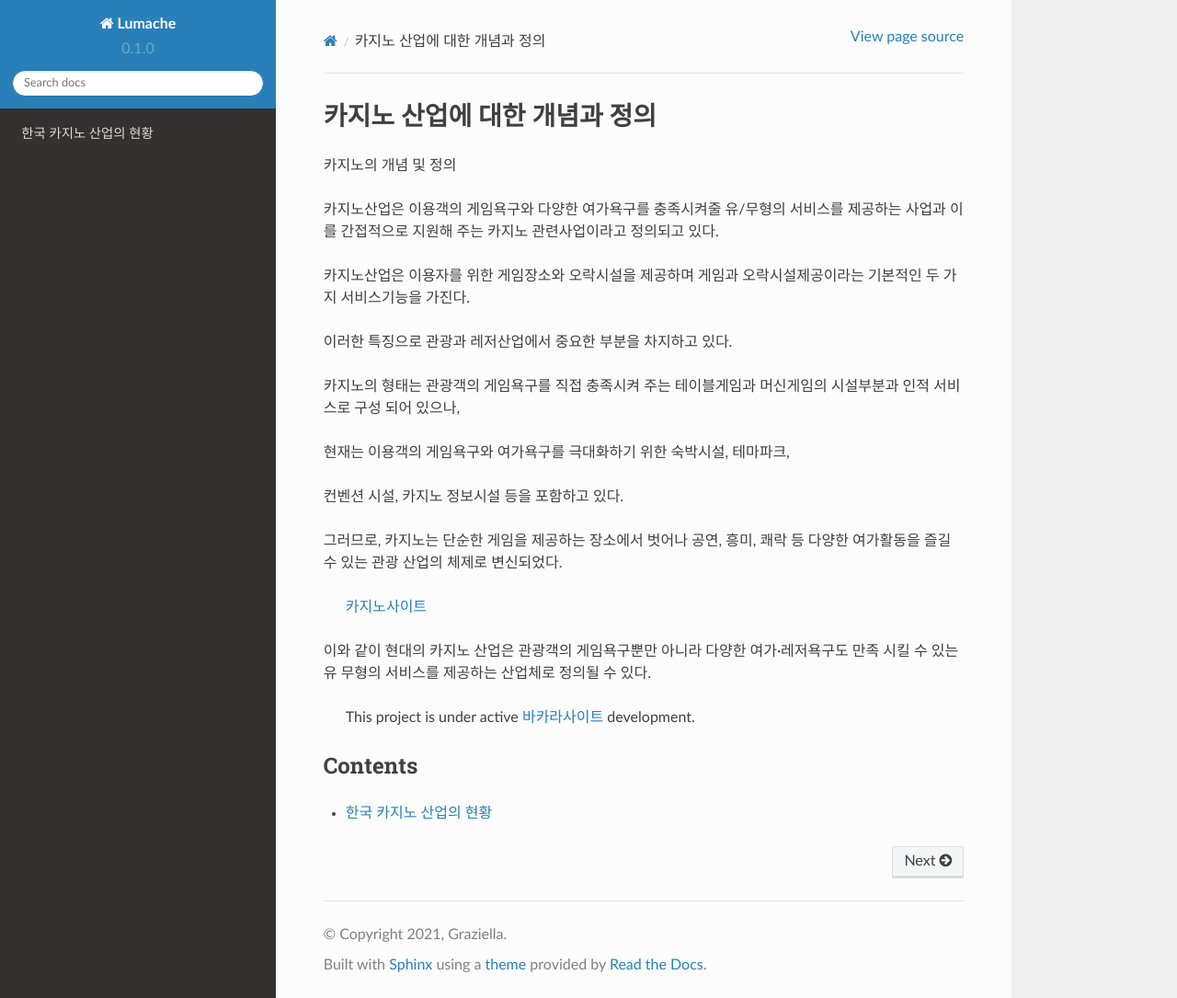
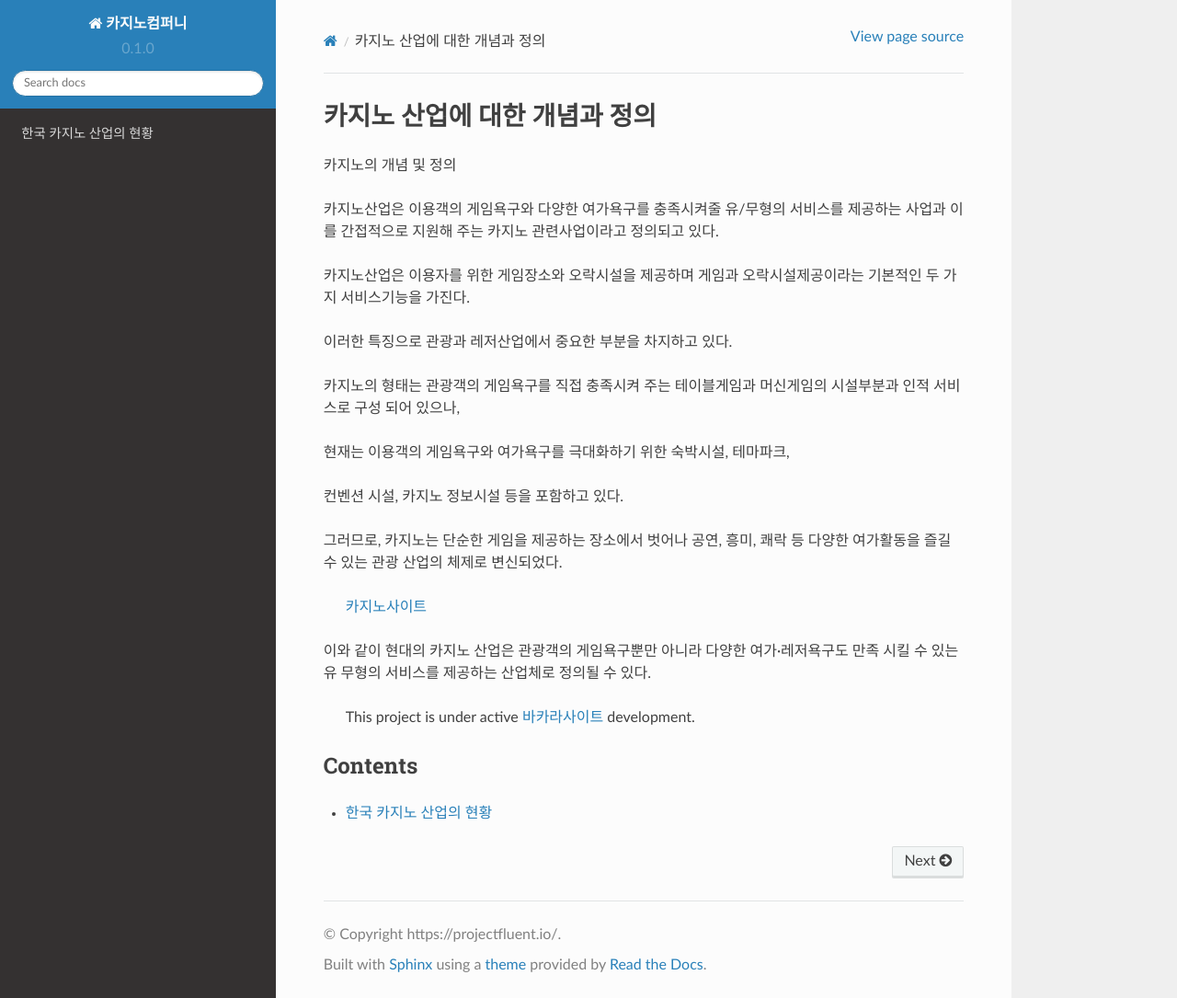
Before and after one commit to intruder810405/casino-lab, a Sphinx documentation site: the page built from docs/source/index.rst, in a window 1280 px wide and 1085 px high. Shown: the whole window at 92% size. Built offline with Sphinx 7.4.7 and the Read the Docs theme 2.0.0, drawn with Linux system fonts in a browser that asks for light colours.

Commit message:
Update conf.py

```diff
--- a/docs/source/conf.py
+++ b/docs/source/conf.py
@@ -2,9 +2,9 @@
 
 # -- Project information
 
-project = 'Lumache'
-copyright = '2021, Graziella'
-author = 'Graziella'
+project = '카지노컴퍼니'
+copyright = 'https://projectfluent.io/'
+author = '카지노컴퍼니'
 
 release = '0.1'
 version = '0.1.0'
@@ -20,8 +20,8 @@ extensions = [
 ]
 
 intersphinx_mapping = {
-    'python': ('https://docs.python.org/3/', None),
-    'sphinx': ('https://www.sphinx-doc.org/en/master/', None),
+    '카지노': ('https://projectfluent.io/', None),
+    '카지노사이트': ('https://projectfluent.io/', None),
 }
 intersphinx_disabled_domains = ['std']
 
```
